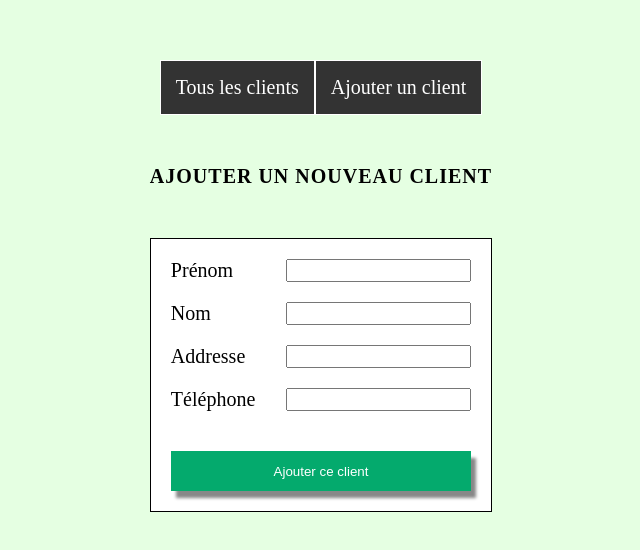
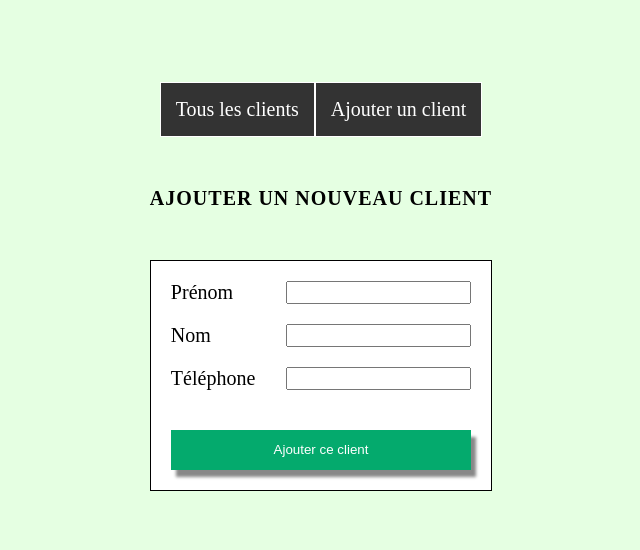
Before and after one commit to NatashaFinkel/LapinBlanc, a React (Vite) app: page / in a window 1280 px wide. Shown: the part 114-664 px from the top of the page, without its empty margins (319-959 px from the left). Built offline with nearby package versions, Linux system fonts and the light colour scheme.

Commit message:
Fix : modification noms de variables dans CreateClient.tsx

```diff
--- a/src/pages/CreateClient.tsx
+++ b/src/pages/CreateClient.tsx
@@ -2,9 +2,8 @@ import React, { useState } from "react";
 import AppInput from "../components/AppInput";
 
 type Client = {
-  Client: string;
-  Adresse: string;
-  Téléphone: string;
+  clientName: string;
+  phone: string;
 };
 
 const getClientsList = (): Client[] => {
@@ -19,23 +18,20 @@ const setClientsList = (list: Client[]) => {
 const CreateClient: React.FC = () => {
   const [firstName, setFirstName] = useState<string>("");
   const [lastName, setLastName] = useState<string>("");
-  const [adress, setAdress] = useState<string>("");
   const [phone, setPhone] = useState<string>("");
 
   const handleSubmit = (e: React.FormEvent) => {
     e.preventDefault();
 
     const newClient: Client = {
-      Client: `${firstName} ${lastName}`,
-      Adresse: adress,
-      Téléphone: phone,
+      clientName: `${firstName} ${lastName}`,
+      phone: phone,
     };
 
     const updatedList = [...getClientsList(), newClient];
     setClientsList(updatedList);
     setFirstName("");
     setLastName("");
-    setAdress("");
     setPhone("");
   };
 
@@ -64,16 +60,6 @@ const CreateClient: React.FC = () => {
         />
 
         <AppInput
-          inputHtmlFor="adress"
-          inputLabelTxt="Addresse"
-          inputType="text"
-          inputId="adress"
-          inputName="adress"
-          inputValue={adress}
-          inputOnChange={(e) => setAdress(e.target.value)}
-        />
-
-        <AppInput
           inputHtmlFor="phone"
           inputLabelTxt="Téléphone"
           inputType="text"
--- a/src/pages/ShowClientsList.tsx
+++ b/src/pages/ShowClientsList.tsx
@@ -1,9 +1,8 @@
 import React from "react";
 
 type Client = {
-  Client: string;
-  Adresse: string;
-  Téléphone: string;
+  clientName: string;
+  phone: string;
 };
 
 const getClientsList = (): Client[] => {
@@ -20,9 +19,8 @@ const ShowClientsList: React.FC = () => {
       <div className="card-container">
         {clients.map((client, idx) => (
           <div className="card" key={idx}>
-            <h2>{client.Client}</h2>
-            <p>{client.Adresse}</p>
-            <p>{client.Téléphone}</p>
+            <h2>{client.clientName}</h2>
+            <p>{client.phone}</p>
           </div>
         ))}
       </div>
```
